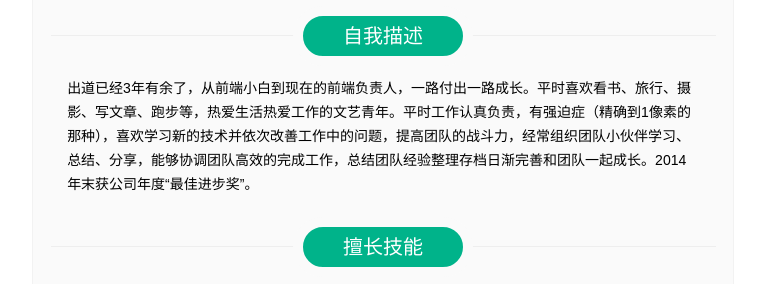
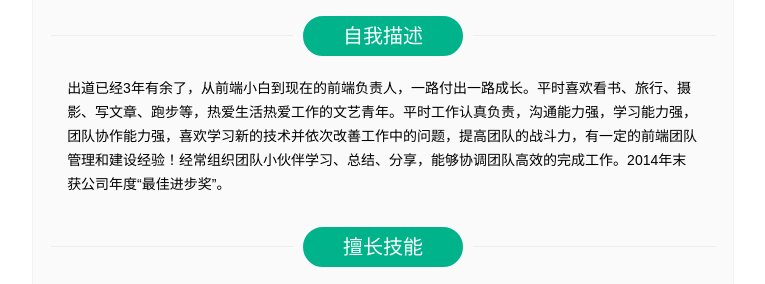
Before and after one commit to stuxt/Resume, a plain HTML site: page index.html in a window 1280 px wide. Shown: the part 447-731 px from the top of the page, without its empty margins (257-1022 px from the left). Drawn offline with Linux system fonts and the light colour scheme.

Commit message:
首页修改

```diff
--- a/index.html
+++ b/index.html
@@ -29,7 +29,7 @@
 		<div class="item-box">
 			<div class="title">自我描述</div>
 			<div class="content">
-				<p>出道已经3年有余了，从前端小白到现在的前端负责人，一路付出一路成长。平时喜欢看书、旅行、摄影、写文章、跑步等，热爱生活热爱工作的文艺青年。平时工作认真负责，有强迫症（精确到1像素的那种），喜欢学习新的技术并依次改善工作中的问题，提高团队的战斗力，经常组织团队小伙伴学习、总结、分享，能够协调团队高效的完成工作，总结团队经验整理存档日渐完善和团队一起成长。2014年末获公司年度“最佳进步奖”。</p>
+				<p>出道已经3年有余了，从前端小白到现在的前端负责人，一路付出一路成长。平时喜欢看书、旅行、摄影、写文章、跑步等，热爱生活热爱工作的文艺青年。平时工作认真负责，沟通能力强，学习能力强，团队协作能力强，喜欢学习新的技术并依次改善工作中的问题，提高团队的战斗力，有一定的前端团队管理和建设经验！经常组织团队小伙伴学习、总结、分享，能够协调团队高效的完成工作。2014年末获公司年度“最佳进步奖”。</p>
 			</div>
 		</div>
 		<div class="item-box skill">
```
